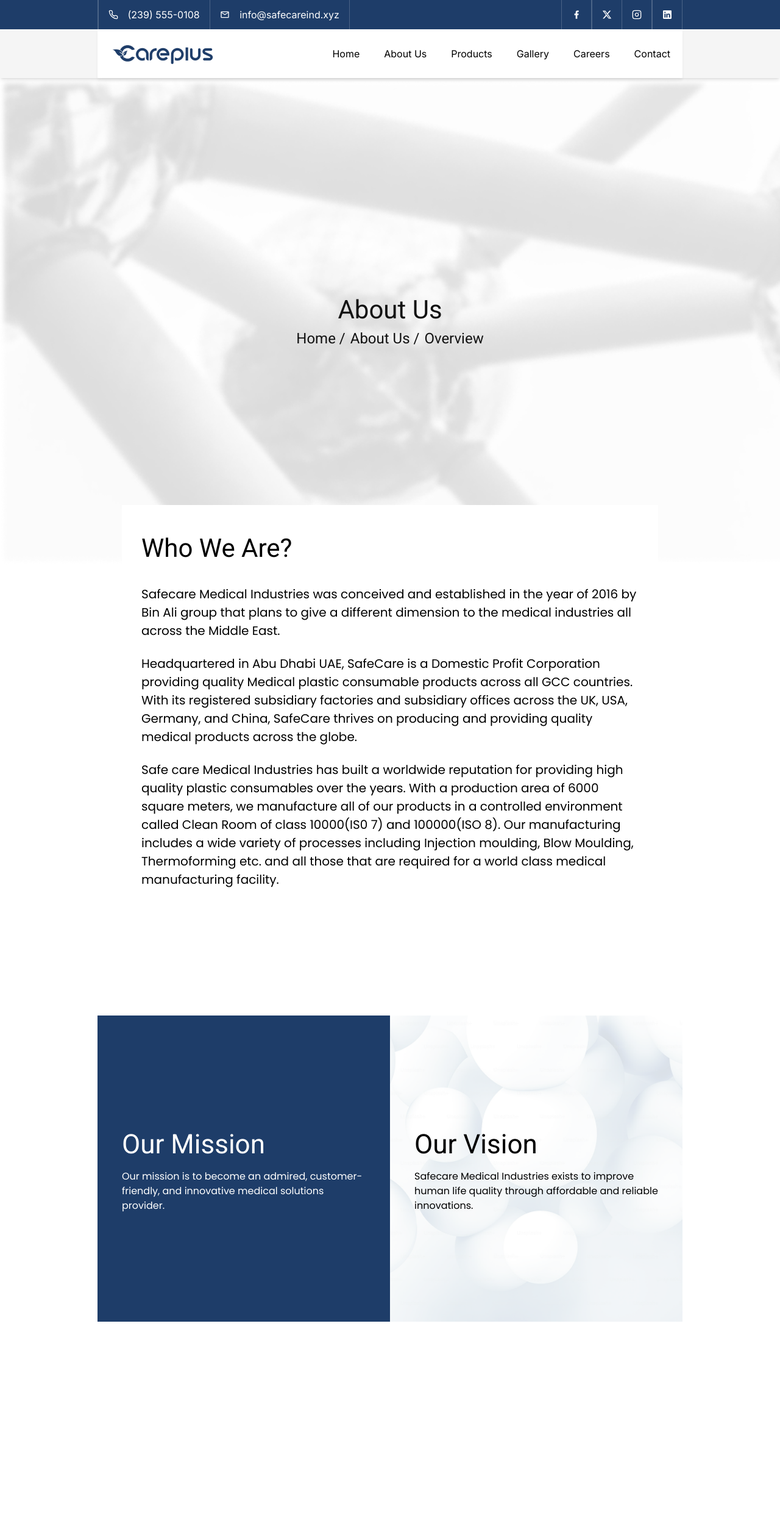
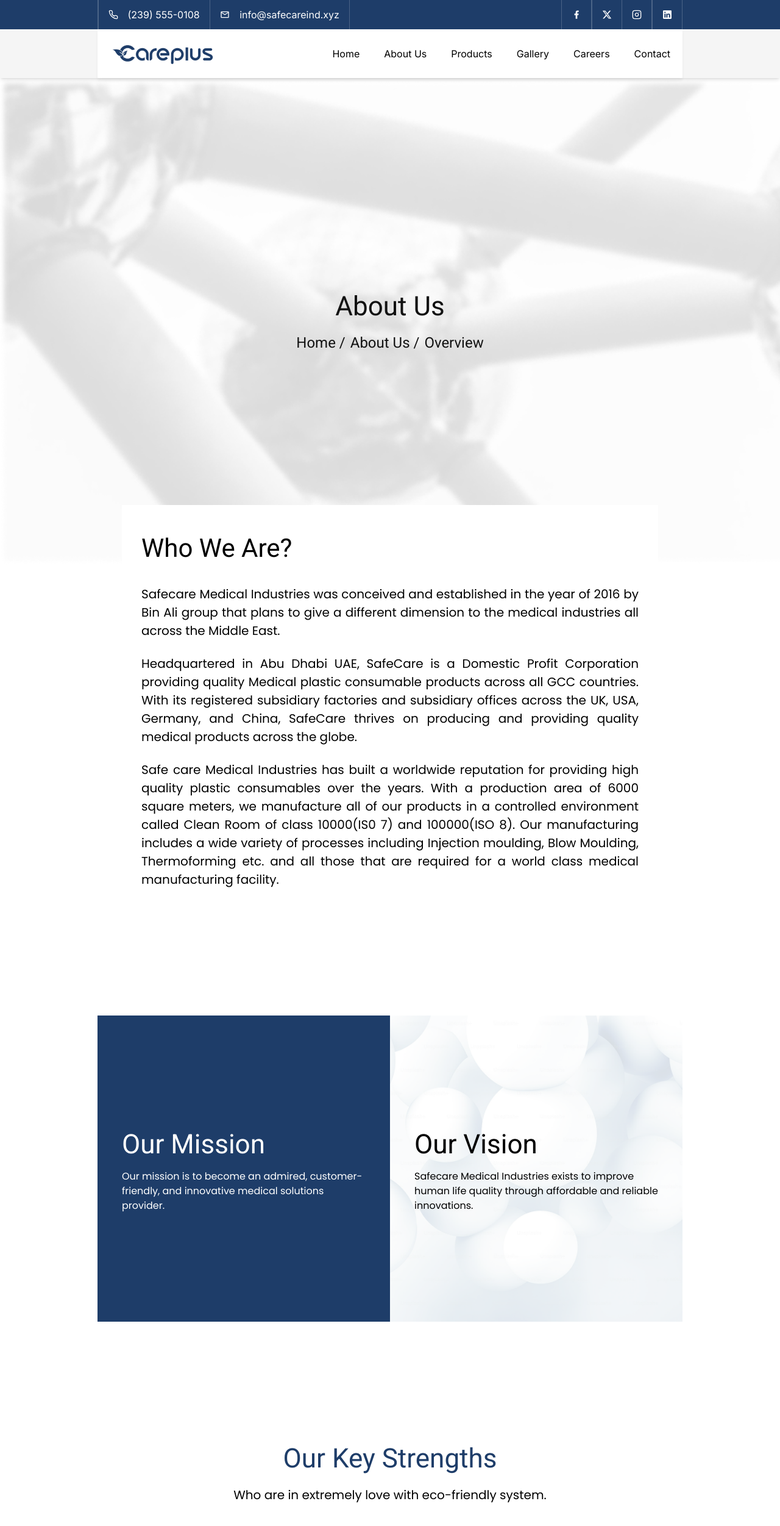
Before and after one commit to Sana-Ahmad1771/Careplus, a React (Vite) app: page /about in a window 1280 px wide. Shown: the top 2502 px of the page at 61% size. Before the commit the page ends 2287 px from the top, so only its background shows below. Built offline with nearby package versions, Linux system fonts and the light colour scheme.

Commit message:
added keystrength section

```diff
--- a/src/components/Pages/about-us/About-us-page.jsx
+++ b/src/components/Pages/about-us/About-us-page.jsx
@@ -1,6 +1,8 @@
 import aboutbg from "../../../assets/unsplash_12Tdn6oLvSU.png";
 import vissionbg from "../../../assets/bg-about-vission.png";
 import Header from "../../common/Header";
+import cleanroomimage from "../../../assets/Clean-room-img.png";
+import cleanroomrectangle from "../../../assets/Cleanroom-bg-rectangle.png";
 
 export const AboutUsPage = () => {
   return (
@@ -8,10 +10,10 @@ export const AboutUsPage = () => {
       <Header />
       {/* Top Banner */}
       <div
-        className="bg-cover bg-no-repeat min-h-[60vh] 2xl:min-h-[65vh] lg:min-h-[100vh] flex flex-col justify-center items-center 2xl:items-center 2xl:justify-start 2xl:pt-44  space-y-2 font-roboto text-[#121212] relative px-5"
+        className="bg-cover bg-no-repeat min-h-[60vh] 2xl:min-h-[65vh] lg:min-h-[100vh] flex flex-col justify-center items-center 2xl:items-center 2xl:justify-start 2xl:pt-44 font-roboto text-[#121212] relative px-5"
         style={{ backgroundImage: `url(${aboutbg})` }}
       >
-        <h1 className="lg:text-[42px] text-4xl font-medium">About Us</h1>
+        <h1 className="lg:text-[44px] text-4xl font-medium mb-5">About Us</h1>
         <div className="space-x-2 lg:text-2xl text-[16px] font-normal">
           <a href="#home">Home /</a>
           <a href="#aboutUs">About Us /</a>
@@ -25,7 +27,7 @@ export const AboutUsPage = () => {
           <h1 className="font-roboto text-center lg:text-left lg:text-[42px] text-4xl mb-[36px]">
             Who We Are?
           </h1>
-          <div className="text-[16px] lg:text-[20px] font-poppins space-y-6">
+          <div className="text-[16px] lg:text-[20px] text-justify font-poppins space-y-6">
             <p>
               Safecare Medical Industries was conceived and established in the
               year of 2016 by Bin Ali group that plans to give a different
@@ -78,6 +80,45 @@ export const AboutUsPage = () => {
           </div>
         </div>
       </section>
+      {/* our key strenght */}
+      {/* Our Key Strengths */}
+<section className="py-20 px-5 lg:px-32 xl:px-40 bg-white">
+  <div className="text-center font-normal mb-16">
+    <h1 className="lg:text-[44px] text-4xl mb-5 text-[#1E3D69] font-roboto">
+      Our Key Strengths
+    </h1>
+    <p className="text-[16px] lg:text-[20px] font-poppins max-w-2xl mx-auto">
+      Who are in extremely love with eco-friendly system.
+    </p>
+  </div>
+
+  <div className="flex flex-col lg:flex-row items-center gap-10">
+    {/* Image Section */}
+    {/* <div
+      className="bg-no-repeat  flex justify-center items-center "
+      style={{ backgroundImage: `url(${cleanroomrectangle})` }}
+    >
+      <img
+        src={cleanroomimage}
+        alt="cleanroomimage"
+        className="max-h-[529px] max-w-[528px] object-contain"
+      />
+    </div> */}
+
+    {/* Text Content */}
+    <div className="font-poppins text-[16px] lg:text-[20px] space-y-4 text-justify max-w-xl">
+      {/* <h2 className="text-2xl lg:text-3xl font-semibold text-[#1E3D69] font-roboto">
+        Clean Rooms
+      </h2>
+      <p>
+        Spread over a total area of 1500 sq meters. Safecare manufacturing takes place
+        in the ISO 7 and ISO 8 classified clean room environment that has a low level of
+        pollutants such as dust, airborne microbes, aerosol particles, and chemical vapors.
+      </p> */}
+    </div>
+  </div>
+</section>
+
     </>
   );
 };
--- a/src/components/Pages/home/Hero.jsx
+++ b/src/components/Pages/home/Hero.jsx
@@ -28,7 +28,7 @@ const Hero = () => {
           </motion.span>
           <div className="max-w-[588px]">
             <motion.h1
-              className="text-4xl lg:text-[42px] font-roboto mb-6"
+              className="text-4xl lg:text-[44px] font-roboto mb-6"
               initial={{ opacity: 0, x: -40 }}
               animate={{ opacity: 1, x: 0 }}
               transition={{ delay: 0.5, duration: 1, ease: "easeOut" }}
--- a/src/components/Pages/home/History.jsx
+++ b/src/components/Pages/home/History.jsx
@@ -36,10 +36,10 @@ const History = () => {
           >
             Our History
           </motion.span>
-          <motion.h1 className="text-4xl font-roboto lg:text-[42px] text-[#1E3D69]">
+          <motion.h1 className="text-4xl font-roboto lg:text-[44px] text-[#1E3D69]">
             Safecare Medical Industries
           </motion.h1>
-          <motion.p className="font-poppins text-[18px] lg:text-[20px]"
+          <motion.p className="font-poppins lg:text-justify text-[18px] lg:text-[20px]"
             initial={{ opacity: 0, y: 20 }}
             whileInView={{ opacity: 1, y: 0 }}
             transition={{ duration: 0.6, delay: 0.5 }}
--- a/src/components/Pages/home/Techniques.jsx
+++ b/src/components/Pages/home/Techniques.jsx
@@ -17,7 +17,7 @@ const Techniques = () => {
           <h1 className="text-4xl font-roboto lg:text-[44px] font-medium text-[#1E3D69]">
             Manufacturing Techniques
           </h1>
-          <p className="text-[18px] lg:text-[20px] font-poppins font-normal leading-normal">
+          <p className="text-[18px] lg:text-justify lg:text-[20px] font-poppins font-normal leading-normal">
             Our manufacturing includes a wide variety of processes including
             <span className="font-medium">
               {" "}
```
Also changed, not shown: src/assets/Clean-room-img.png (added), src/assets/Cleanroom-bg-rectangle.png (added).
